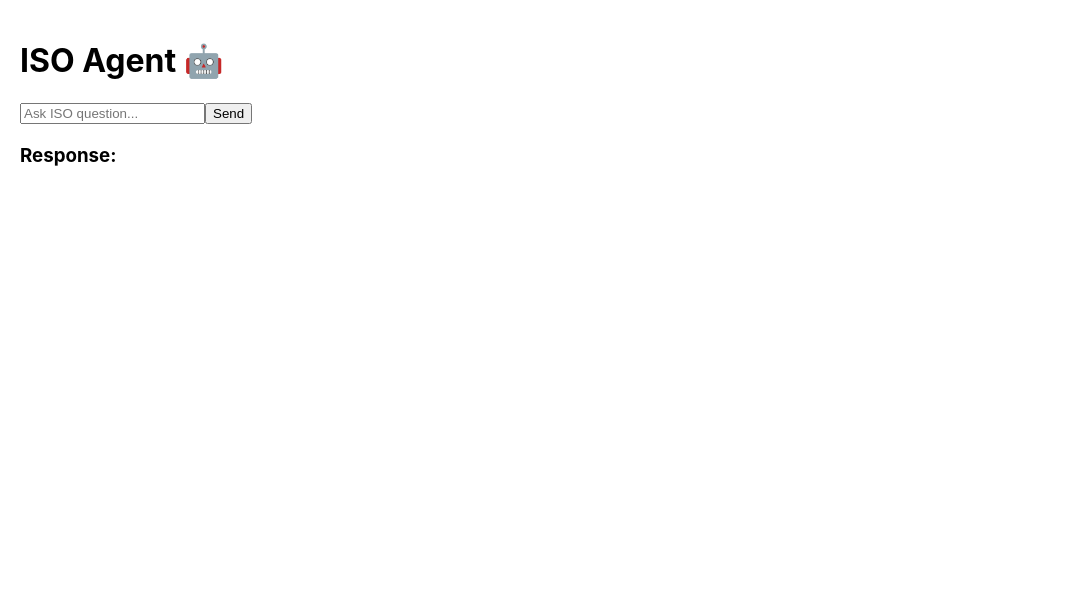
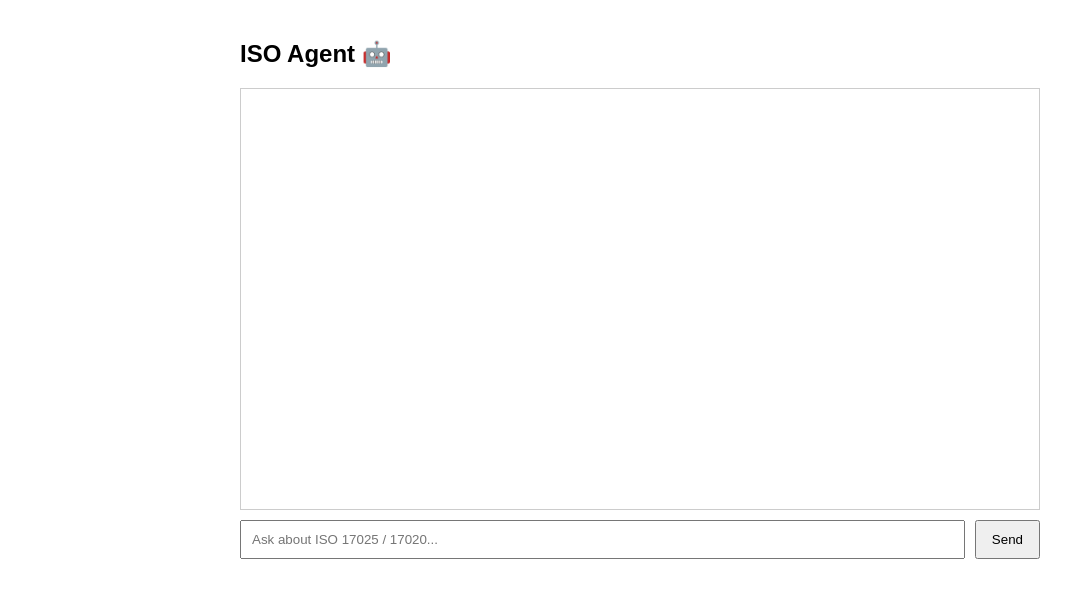
Before and after one commit to rvsglobe-commits/iso-agent-frontend, a React (Create React App) app: page / in a window 1280 px wide. Shown: the top 598 px of the page, without its empty margins (0-1083 px from the left). Built offline with nearby package versions, Linux system fonts and the light colour scheme.

Commit message:
updated chat UI

```diff
--- a/src/App.js
+++ b/src/App.js
@@ -1,46 +1,163 @@
-import React, { useState } from "react";
+import { useState } from "react";
 
 function App() {
   const [message, setMessage] = useState("");
-  const [response, setResponse] = useState("");
+  const [chat, setChat] = useState([]);
 
   const sendMessage = async () => {
-    const res = await fetch(`${process.env.REACT_APP_API_URL}/chat`, {
+    if (!message) return;
+
+    // Add user message
+    const userMsg = { role: "user", content: message };
+    setChat(prev => [...prev, userMsg]);
+
+    try {
+      const res = await fetch(process.env.REACT_APP_API_URL + "/chat", {
         method: "POST",
         headers: {
           "Content-Type": "application/json",
-        "Authorization": "Bearer test_key"
+          "Authorization": "dev"
         },
         body: JSON.stringify({
           message: message,
           standard: "17025",
-        session_id: "demo-session"
+          session_id: "test"
         })
       });
 
       const data = await res.json();
-    setResponse(data.reply);
+
+      // Add bot response
+      const botMsg = { role: "assistant", content: data.reply };
+      setChat(prev => [...prev, botMsg]);
+
+    } catch (err) {
+      setChat(prev => [...prev, {
+        role: "assistant",
+        content: "❌ Error connecting to server"
+      }]);
+    }
+
+    setMessage("");
   };
 
   return (
-    <div style={{ padding: "20px" }}>
-      <h1>ISO Agent 🤖</h1>
+    <div style={styles.container}>
+      <h2>ISO Agent 🤖</h2>
 
+      <div style={styles.chatBox}>
+        {chat.map((msg, index) => (
+          <div
+            key={index}
+            style={{
+              ...styles.message,
+              alignSelf: msg.role === "user" ? "flex-end" : "flex-start",
+              background: msg.role === "user" ? "#007bff" : "#eee",
+              color: msg.role === "user" ? "#fff" : "#000"
+            }}
+          >
+            {msg.content}
+          </div>
+        ))}
+      </div>
+
+      <div style={styles.inputBox}>
         <input
-        type="text"
-        placeholder="Ask ISO question..."
           value={message}
           onChange={(e) => setMessage(e.target.value)}
+          placeholder="Ask about ISO 17025 / 17020..."
+          style={styles.input}
+          onKeyDown={(e) => e.key === "Enter" && sendMessage()}
         />
-
-      <button onClick={sendMessage}>Send</button>
-
-      <div style={{ marginTop: "20px" }}>
-        <h3>Response:</h3>
-        <p>{response}</p>
+        <button onClick={sendMessage} style={styles.button}>
+          Send
+        </button>
       </div>
     </div>
   );
 }
 
+const styles = {
+  container: {
+    maxWidth: "800px",
+    margin: "auto",
+    padding: "20px",
+    fontFamily: "Arial"
+  },
+  chatBox: {
+    display: "flex",
+    flexDirection: "column",
+    gap: "10px",
+    height: "400px",
+    overflowY: "auto",
+    border: "1px solid #ccc",
+    padding: "10px",
+    marginBottom: "10px"
+  },
+  message: {
+    padding: "10px",
+    borderRadius: "10px",
+    maxWidth: "70%"
+  },
+  inputBox: {
+    display: "flex",
+    gap: "10px"
+  },
+  input: {
+    flex: 1,
+    padding: "10px"
+  },
+  button: {
+    padding: "10px 15px"
+  }
+};
+
 export default App;
+
+// old - general chat interface for testing API connectivity
+// import React, { useState } from "react";
+
+// function App() {
+//   const [message, setMessage] = useState("");
+//   const [response, setResponse] = useState("");
+
+//   const sendMessage = async () => {
+//     const res = await fetch(`${process.env.REACT_APP_API_URL}/chat`, {
+//       method: "POST",
+//       headers: {
+//         "Content-Type": "application/json",
+//         "Authorization": "Bearer test_key"
+//       },
+//       body: JSON.stringify({
+//         message: message,
+//         standard: "17025",
+//         session_id: "demo-session"
+//       })
+//     });
+
+//     const data = await res.json();
+//     setResponse(data.reply);
+//   };
+
+//   return (
+//     <div style={{ padding: "20px" }}>
+//       <h1>ISO Agent 🤖</h1>
+
+//       <input
+//         type="text"
+//         placeholder="Ask ISO question..."
+//         value={message}
+//         onChange={(e) => setMessage(e.target.value)}
+//       />
+
+//       <button onClick={sendMessage}>Send</button>
+
+//       <div style={{ marginTop: "20px" }}>
+//         <h3>Response:</h3>
+//         <p>{response}</p>
+//       </div>
+//     </div>
+//   );
+// }
+
+// export default App;
```
Lines whose indentation alone changed are shown as unchanged.
